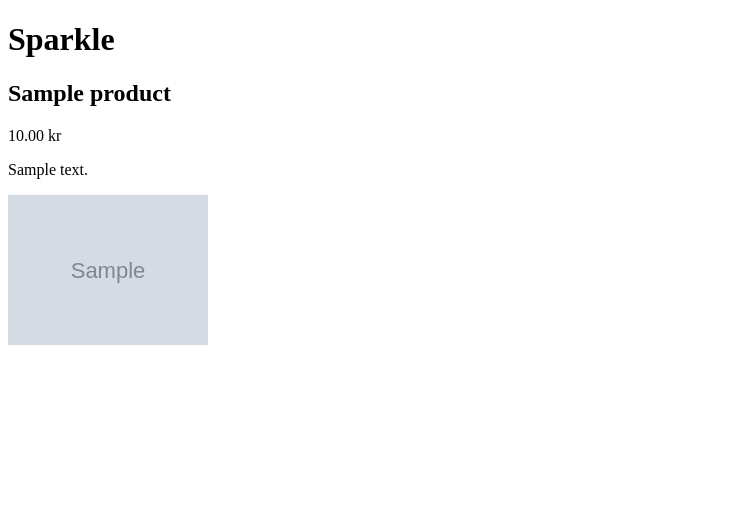
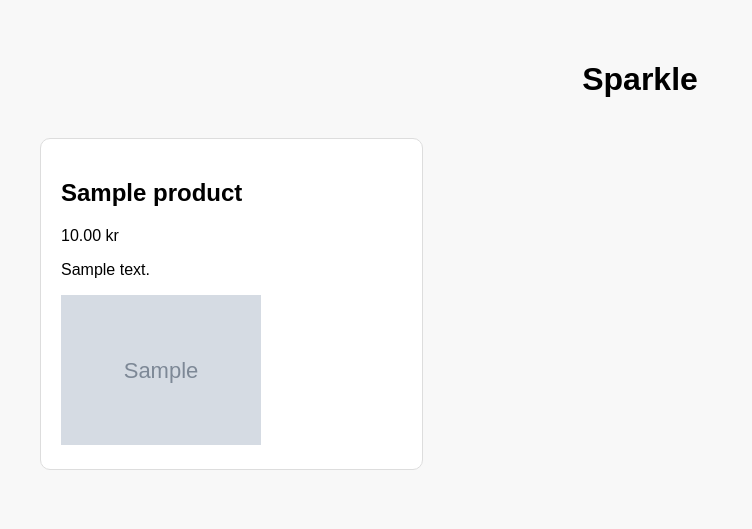
Before and after one commit to LynnWigardt/sparkle-ecommerce, a PHP site: page / in a window 1280 px wide. Shown: the top 529 px of the page, without its empty margins (0-752 px from the left). Run offline with PHP 8.4, Linux system fonts and the light colour scheme; tables that the repository leaves empty hold one stand-in row (values such as "Sample post"); grey boxes marked "Sample" are stand-in pictures.

Commit message:
Created CSS Product cards

```diff
--- a/css/style.css
+++ b/css/style.css
@@ -0,0 +1,25 @@
+body {
+    font-family: Arial, sans-serif;
+    background-color: #f8f8f8;
+    margin: 0;
+    padding: 40px;
+}
+
+h1 {
+    text-align: center;
+    margin-bottom: 40px;
+}
+
+.product {
+    background-color: white;
+    border: 1px solid #ddd;
+    border-radius: 10px;
+    padding: 20px;
+    margin-bottom: 20px;
+}
+
+.products {
+    display: grid;
+    grid-template-columns: repeat(3, 1fr);
+    gap: 25px;
+}
--- a/index.php
+++ b/index.php
@@ -22,18 +22,22 @@ $products = $stmt->fetchAll();
 
 <h1>Sparkle</h1>
 
+<div class="products">
+
 <?php foreach ($products as $product): ?>
 
-<div class="product">
+    <div class="product">
 
     <h2><?= $product["name"] ?></h2>
     <p><?= $product["price"] ?> kr</p>
     <p><?= $product["description"] ?></p>
     <img src="images/<?= $product["image"] ?>" alt="<?= $product["name"] ?>" width="200">
 
-</div>
+    </div>
 
     <?php endforeach; ?>
 
+</div>
+
 </body>
 </html>
```
